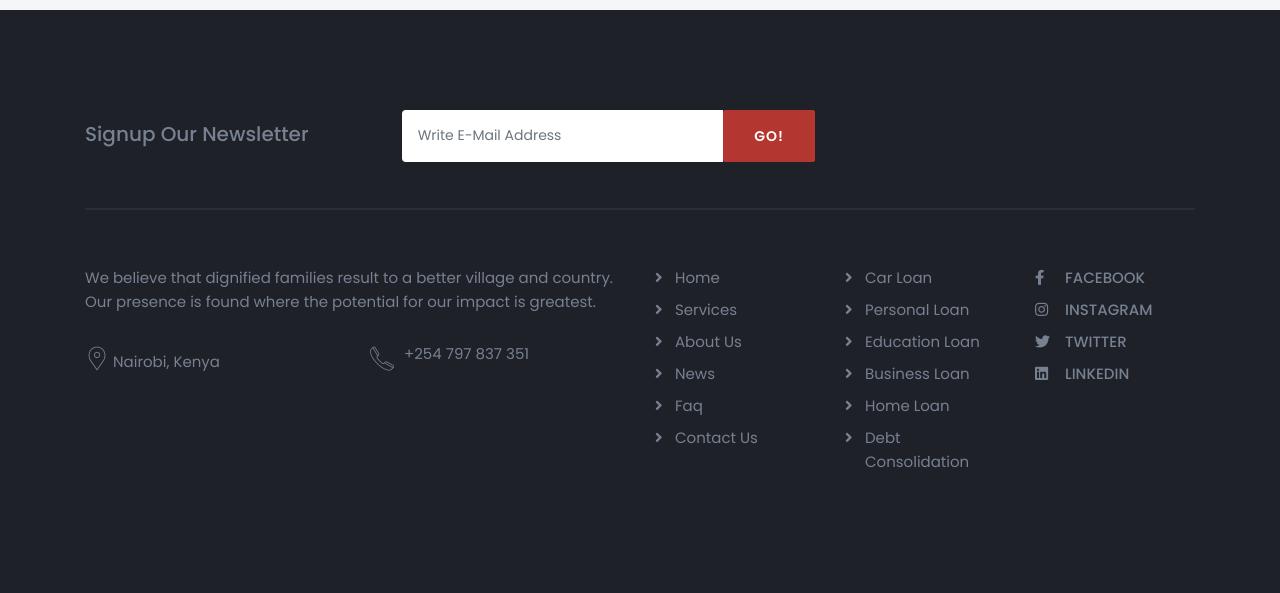
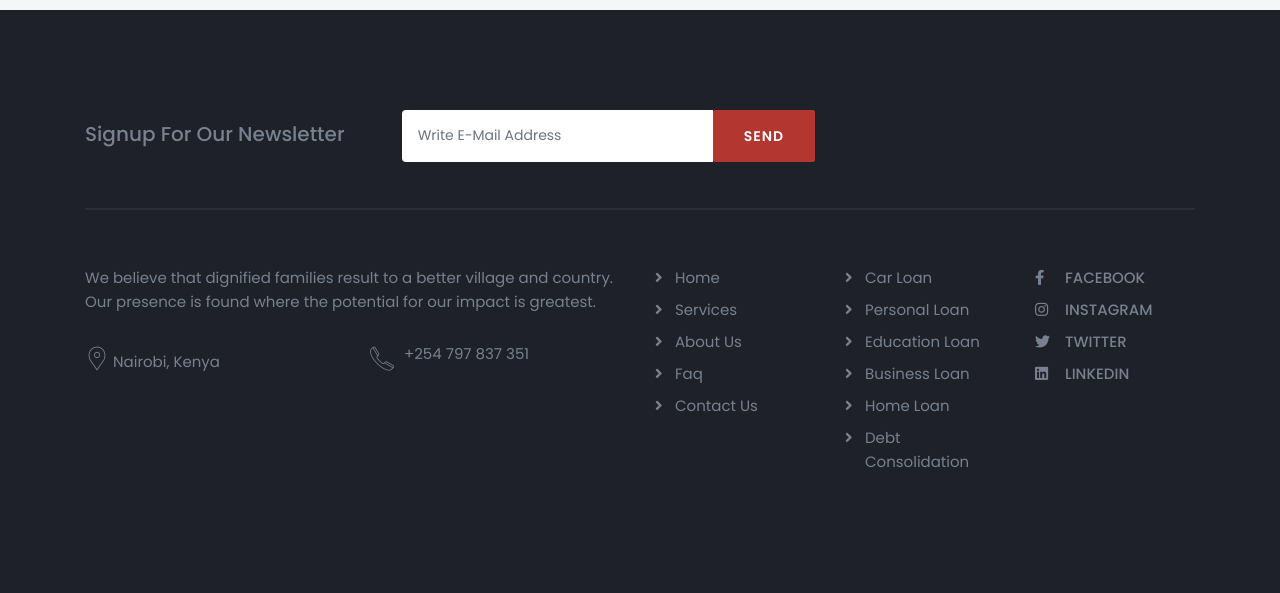
Before and after one commit to onion-apps/sama_frontend, a PHP site: page / in a window 1280 px wide. Shown: the part 4623-5216 px from the top of the page. Run offline with PHP 8.4, Linux system fonts and the light colour scheme; some libraries are stand-ins or nearby versions.

Commit message:
commit on develop

```diff
--- a/index.html
+++ b/index.html
@@ -83,7 +83,7 @@
                         </li>
 
                         <li class="nav-item  border-right-lg border-left-lg">
-                            <a class="nav-link " href="blog-single.html">Faqs</a>
+                            <a class="nav-link " href="faq.html">Faqs</a>
                         </li>
                         <li class="nav-item  border-right-lg border-left-lg">
                             <a class="nav-link " href="contact-us.html">Contact us</a>
@@ -466,7 +466,7 @@
                 <div class="col-xl-8 col-lg-8 col-md-12 col-sm-12 col-12 ">
                     <div class="row ">
                         <div class="col-xl-5 col-lg-5 col-md-5 col-sm-12 col-12 ">
-                            <h3 class="newsletter-title ">Signup Our Newsletter</h3>
+                            <h3 class="newsletter-title ">Signup For Our Newsletter</h3>
                         </div>
                         <div class="col-xl-7 col-lg-7 col-md-7 col-sm-12 col-12 ">
                             <div class="newsletter-form">
@@ -475,7 +475,7 @@
                                     <div class="input-group">
                                         <input type="email" class="form-control border-0 shadow-none" id="newsletter" name="newsletter" placeholder="Write E-Mail Address" required>
                                         <span class="input-group-btn">
-                                        <button class="btn btn-secondary" type="submit">Go!</button>
+                                        <button class="btn btn-secondary" type="submit">Send</button>
                                     </span>
                                     </div>
                                     <!-- /input-group -->
@@ -508,12 +508,12 @@
                     <div class="widget-footer mt40 ">
                         <!-- widget footer -->
                         <ul class="listnone ">
-                            <li><a href="# ">Home</a></li>
-                            <li><a href="# ">Services</a></li>
-                            <li><a href="# ">About Us</a></li>
-                            <li><a href="# ">News</a></li>
-                            <li><a href="# ">Faq</a></li>
-                            <li><a href="# ">Contact Us</a></li>
+                            <li><a href="index.html">Home</a></li>
+                            <li><a href="blog-listing.html">Services</a></li>
+                            <li><a href="about.html">About Us</a></li>
+
+                            <li><a href="faq.html">Faq</a></li>
+                            <li><a href="contact-us.html">Contact Us</a></li>
                         </ul>
                     </div>
                     <!-- /.widget footer -->
--- a/newsletter.php
+++ b/newsletter.php
@@ -1,6 +1,6 @@
 <?php
-$to = 'chauhanjeet3@gmail.com'; // Put in your email address here
-$subject  = "Borrow Loan - Newsletter Form Data"; // The default subject. Will appear by default in all messages. Change this if you want.
+$to = 'samagrowthinvest@gmail.com'; // Put in your email address here
+$subject  = "Sama Investments"; // The default subject. Will appear by default in all messages. Change this if you want.
 
 // User info (DO NOT EDIT!)
 $newsletteremail = stripslashes($_REQUEST['newsletteremail']); // sender's name
```
